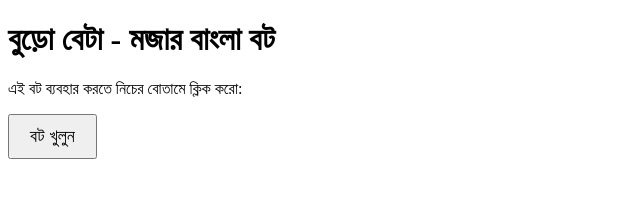
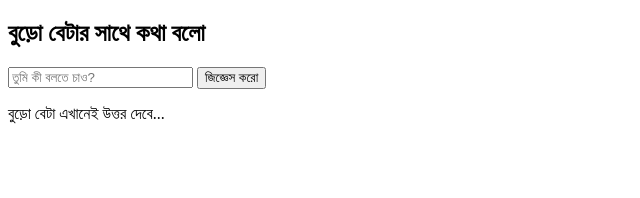
Before and after one commit to SHAFAYAT222/buro-beta-web, a plain HTML site: page index.html in a window 1280 px wide. Shown: the whole page, without its empty margins (0-640 px from the left). Drawn offline with Linux system fonts and the light colour scheme.

Commit message:
index.html

```diff
--- a/index.html
+++ b/index.html
@@ -1,14 +1,29 @@
 <!DOCTYPE html>
 <html lang="bn">
 <head>
-  <meta charset="UTF-8">
+  <meta charset="UTF-8" />
   <title>বুড়ো বেটা</title>
 </head>
 <body>
-  <h1>বুড়ো বেটা - মজার বাংলা বট</h1>
-  <p>এই বট ব্যবহার করতে নিচের বোতামে ক্লিক করো:</p>
-  <a href="https://huggingface.co/spaces/shaan12/buro-beta" target="_blank">
-    <button style="padding: 10px 20px; font-size: 18px;">বট খুলুন</button>
-  </a>
+  <h2>বুড়ো বেটার সাথে কথা বলো</h2>
+  <input type="text" id="userInput" placeholder="তুমি কী বলতে চাও?" />
+  <button onclick="askBot()">জিজ্ঞেস করো</button>
+  <p id="botReply">বুড়ো বেটা এখানেই উত্তর দেবে...</p>
+
+  <script>
+    function askBot() {
+      const input = document.getElementById("userInput").value;
+
+      fetch("https://hf.space/embed/shaan12/buro-beta-bot/api/predict/", {
+        method: "POST",
+        headers: { "Content-Type": "application/json" },
+        body: JSON.stringify({ data: [input] })
+      })
+      .then(res => res.json())
+      .then(data => {
+        document.getElementById("botReply").innerText = data.data[0];
+      });
+    }
+  </script>
 </body>
 </html>
```
